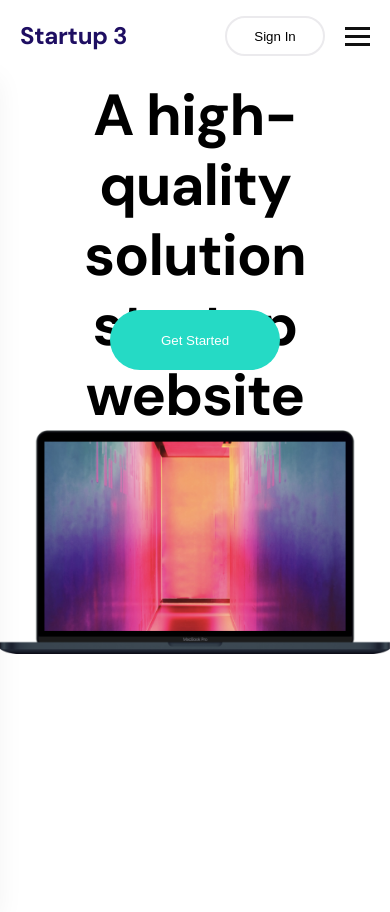
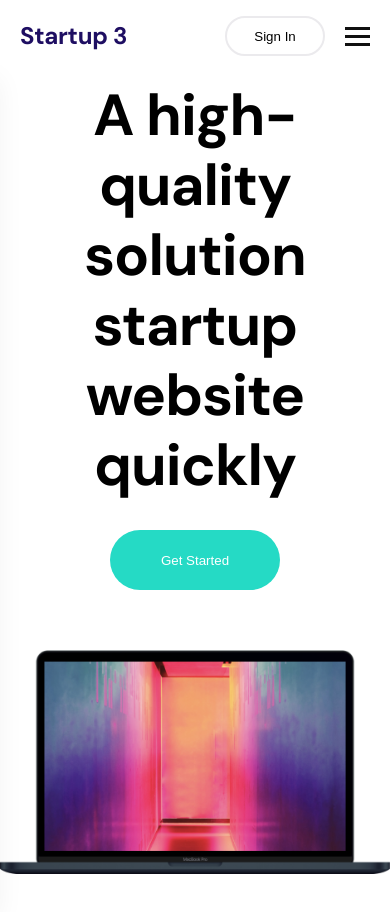
Before and after one commit to Reke7/Header-5, a plain HTML site: page index.html in a window 390 px wide. Drawn offline with Linux system fonts and the light colour scheme.

Commit message:
Added some gap to hero section

```diff
--- a/style.css
+++ b/style.css
@@ -234,3 +234,10 @@ img
         width: 100%;
     }
 }
+
+@media (max-width: 400px)
+{
+    .hero{
+        gap: 280px;
+    }
+}
```
